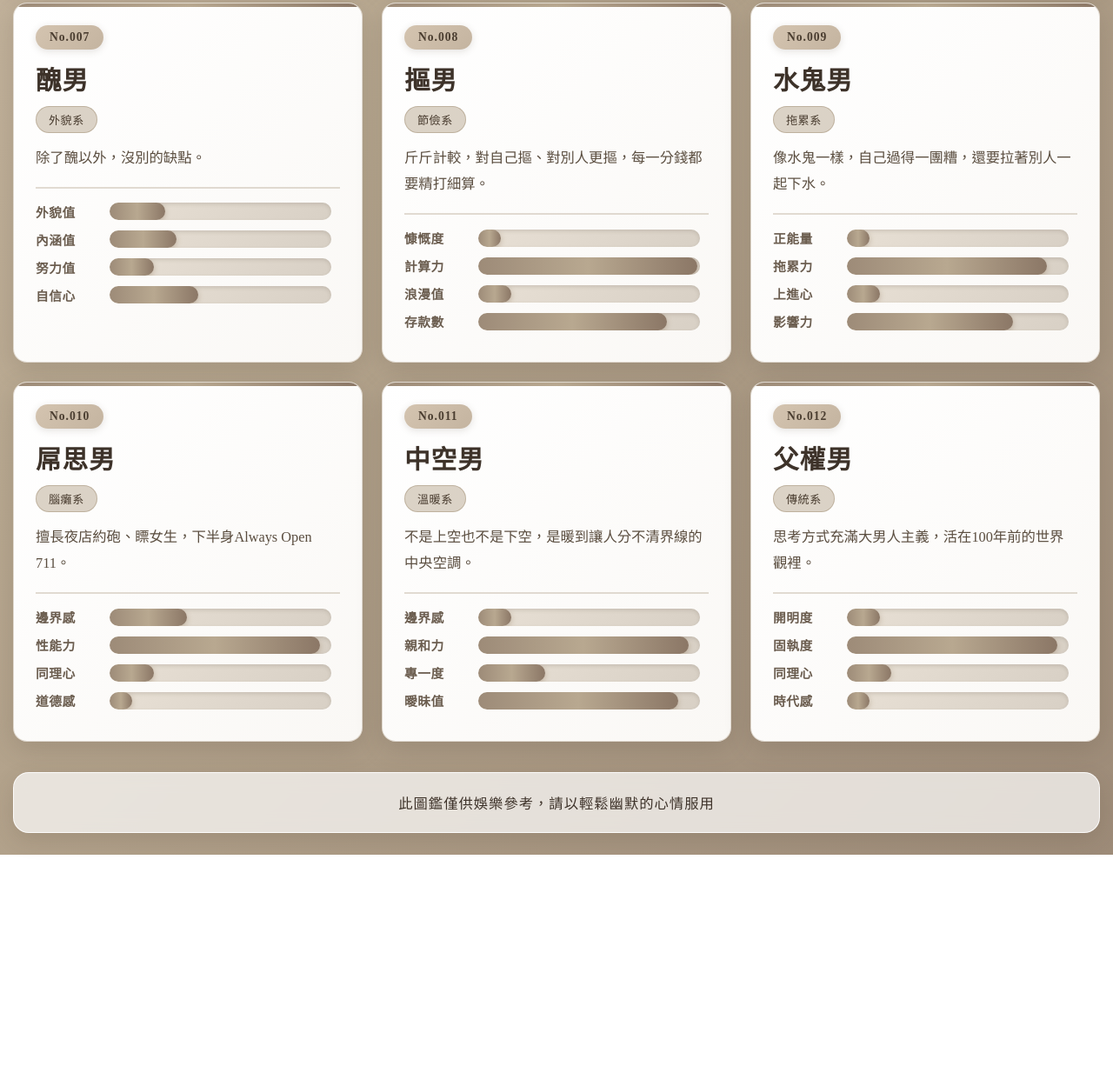
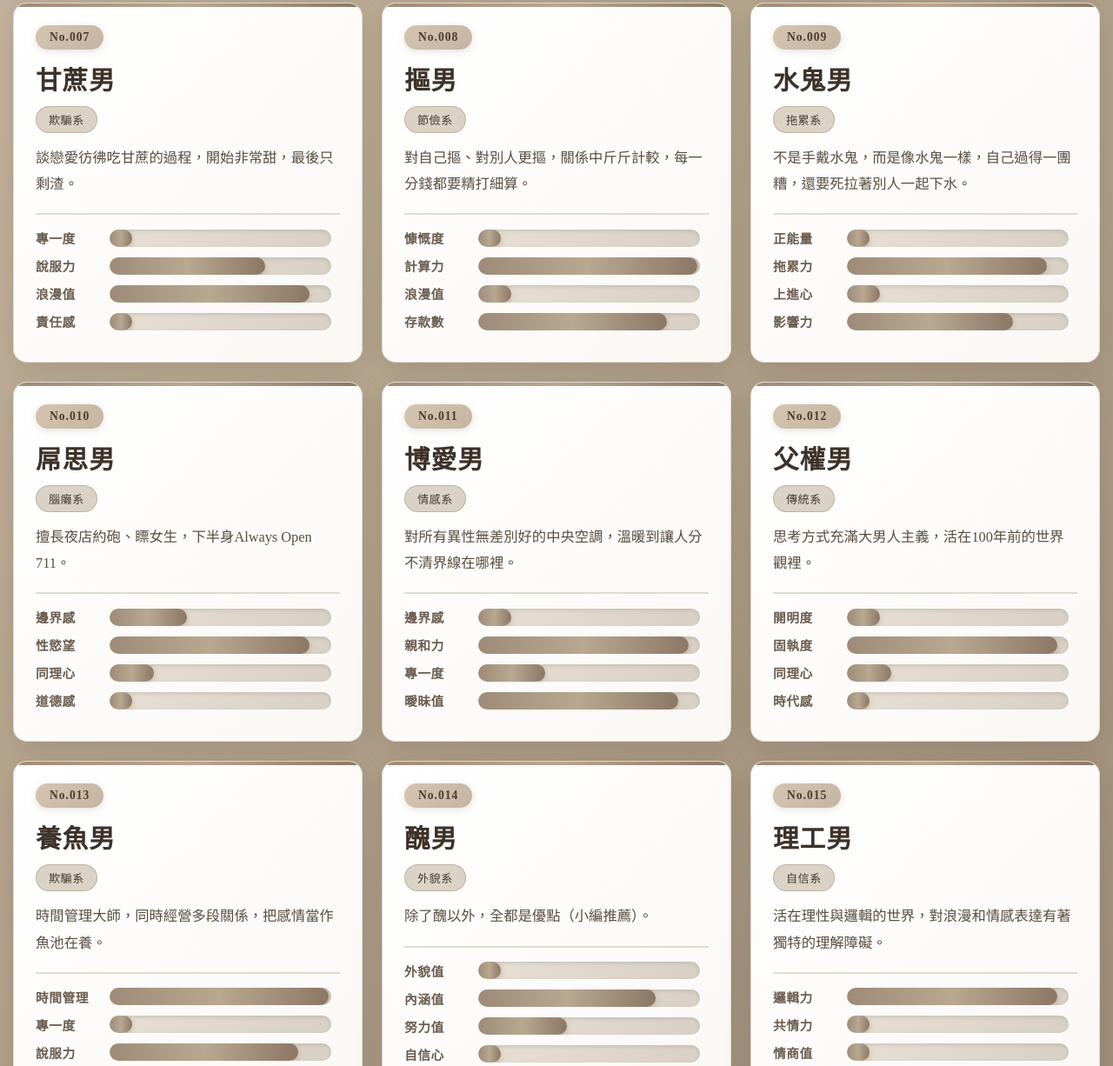
Before and after one commit to shashaliao89/male-guide, a plain HTML site: page index.html in a window 1280 px wide. Shown: the part 1097-2323 px from the top of the page at 87% size. Before the commit the page ends 2080 px from the top, so only its background shows below. Drawn offline with Linux system fonts and the light colour scheme.

Commit message:
update website

```diff
--- a/index.html
+++ b/index.html
@@ -313,7 +313,7 @@
     <div class="container">
         <header>
             <h1>世界男性圖鑑</h1>
-            <p class="subtitle">2025冬季 ｜ 下船指南</p>
+            <p class="subtitle">2025冬季下船指南｜女性同胞自救解方</p>
         </header>
 
         <div class="grid" id="card-grid"></div>
@@ -341,7 +341,7 @@
                 stats: {
                     "承諾力": 95,
                     "執行力": 15,
-                    "想像力": 98,
+                    "想像力": 70,
                     "可信度": 20
                 }
             },
@@ -355,14 +355,14 @@
                     "自信心": 99,
                     "自覺力": 10,
                     "同理心": 25,
-                    "說教力": 95
+                    "說教力": 80
                 }
             },
             {
                 number: "No.003",
                 name: "家暴男",
                 type: "危險系",
-                description: "情緒控管障礙，容易以暴力解決問題。⚠️ 請務必遠離！",
+                description: "情緒控管障礙，容易以暴力解決問題。⚠️請務必遠離！",
                 details: "特徵：無法控制情緒，習慣用言語或肢體暴力對待親密關係。如果遇到，請立即尋求協助，保護自己的安全。家暴專線：113",
                 stats: {
                     "危險性": 100,
@@ -374,14 +374,14 @@
             {
                 number: "No.004",
                 name: "媽寶男",
-                type: "依賴系",
-                description: "與母親有著無法切割的臍帶連結，生活缺乏自理能力。",
-                details: "特徵：「我媽說...」是他的口頭禪。人生大小事都要請示媽媽，甚至約會時間、伴侶人選也要媽媽認可。",
+                type: "依附系",
+                description: "與母親有著無法切割的臍帶連結，尚未斷奶，遇到問題就變回大BABY。",
+                details: "特徵：「我媽說...」是他的口頭禪。生活缺乏自理能力，人生大小事都要請示媽媽，甚至約會時間、伴侶人選也要媽媽認可。",
                 stats: {
                     "獨立性": 15,
-                    "聽媽話": 99,
-                    "決斷力": 20,
-                    "成熟度": 25
+                    "依賴性": 95,
+                    "責任感": 20,
+                    "成熟度": 20
                 }
             },
             {
@@ -389,7 +389,7 @@
                 name: "軟飯男",
                 type: "依附系",
                 description: "生活的藝術家，嘴甜、手軟，擅長依靠他人生活。",
-                details: "特徵：工作不穩定或乾脆不工作，習慣讓伴侶或家人負擔生活開銷。擅長說服自己「我還在追求夢想」。",
+                details: "特徵：工作不穩定或乾脆不工作，習慣讓伴侶或家人負擔生活開銷。擅長說服自己「我還在追求夢想的路上」。",
                 stats: {
                     "經濟力": 10,
                     "說服力": 80,
@@ -401,33 +401,33 @@
                 number: "No.006",
                 name: "洗衣機男",
                 type: "情感系",
-                description: "洗衣機一樣重複的情感模式，漂泊一生，沒有想安定下來。",
-                details: "特徵：先泡你，再糾纏不清，等妳上鉤，然後甩的一乾二淨，最後晾到一邊。",
+                description: "先泡你，再糾纏不清，等妳上鉤，然後甩的一乾二淨，最後晾到一邊。",
+                details: "特徵：只喜歡享受曖昧過程中的新鮮感，談到承諾就落跑，就像洗衣機一樣重複、漂泊的情感模式。",
                 stats: {
-                    "專一度": 10,
-                    "糾纏力": 90,
+                    "專一度": 20,
                     "征服慾": 90,
-                    "情感力": 65
+                    "承諾力": 10,
+                    "浪漫值": 70
                 }
             },
             {
                 number: "No.007",
-                name: "醜男",
-                type: "外貌系",
-                description: "除了醜以外，沒別的缺點。",
-                details: "特徵：外在條件普通，內在修養也沒跟上。重點不是長相，而是缺乏自我提升的意願和品味的培養。",
+                name: "甘蔗男",
+                type: "欺騙系",
+                description: "談戀愛彷彿吃甘蔗的過程，開始非常甜，最後只剩渣。",
+                details: "特徵：追你的時候各種手段哄你開心、甜言蜜語，追到手後開始爆露渣男本質，冷暴力、冷處理，最後逼你放棄。",
                 stats: {
-                    "外貌值": 25,
-                    "內涵值": 30,
-                    "努力值": 20,
-                    "自信心": 40
+                    "專一度": 10,
+                    "說服力": 70,
+                    "浪漫值": 90,
+                    "責任感": 10
                 }
             },
             {
                 number: "No.008",
                 name: "摳男",
                 type: "節儉系",
-                description: "斤斤計較，對自己摳、對別人更摳，每一分錢都要精打細算。",
+                description: "對自己摳、對別人更摳，關係中斤斤計較，每一分錢都要精打細算。",
                 details: "特徵：約會永遠 AA 制，甚至會計較到小數點，口頭禪：「這個CP值不高」。",
                 stats: {
                     "慷慨度": 10,
@@ -440,8 +440,8 @@
                 number: "No.009",
                 name: "水鬼男",
                 type: "拖累系",
-                description: "像水鬼一樣，自己過得一團糟，還要拉著別人一起下水。",
-                details: "特徵：生活習慣不佳，沒有上進心，還擅長使用PUA大法，影響伴侶的生活品質。",
+                description: "不是手戴水鬼，而是像水鬼一樣，自己過得一團糟，還要死拉著別人一起下水。",
+                details: "特徵：生活習慣不佳，缺乏上進心，擅長使用PUA大法，影響伴侶的生活品質。",
                 stats: {
                     "正能量": 10,
                     "拖累力": 90,
@@ -457,16 +457,16 @@
                 details: "特徵：缺乏道德觀，具有「我爽有什麼不可以」的心態，經常先使用下半身思考，事後再跪求道歉。",
                 stats: {
                     "邊界感": 35,
-                    "性能力": 95,
+                    "性慾望": 90,
                     "同理心": 20,
                     "道德感": 10
                 }
             },
             {
                 number: "No.011",
-                name: "中空男",
-                type: "溫暖系",
-                description: "不是上空也不是下空，是暖到讓人分不清界線的中央空調。",
+                name: "博愛男",
+                type: "情感系",
+                description: "對所有異性無差別好的中央空調，溫暖到讓人分不清界線在哪裡。",
                 details: "特徵：對誰都噓寒問暖，邊界感超低，經常給人曖昧的錯覺，實際上只是習慣性求關注的下頭男。",
                 stats: {
                     "邊界感": 15,
@@ -487,7 +487,46 @@
                     "同理心": 20,
                     "時代感": 10
                 }
-            }
+            },
+            {
+                number: "No.013",
+                name: "養魚男",
+                type: "欺騙系",
+                description: "時間管理大師，同時經營多段關係，把感情當作魚池在養。",
+                details: "特徵：擅長在多個對象間切換，每個人都覺得自己是特別的那一個，實際上只是魚池裡的其中一條魚。",
+                stats: {
+                    "時間管理": 99,
+                    "專一度": 10,
+                    "說服力": 85,
+                    "謊言力": 90
+                }
+            },
+              {
+                number: "No.014",
+                name: "醜男",
+                type: "外貌系",
+                description: "除了醜以外，全都是優點（小編推薦）。",
+                details: "特徵：重點其實也不是長相，而是缺乏自我提升的意願和外在品味的培養。",
+                stats: {
+                    "外貌值": 10,
+                    "內涵值": 80,
+                    "努力值": 40,
+                    "自信心": 10
+                }
+            },
+              {
+                number: "No.015",
+                name: "理工男",
+                type: "自信系",
+                description: "活在理性與邏輯的世界，對浪漫和情感表達有著獨特的理解障礙。",
+                details: "特徵：不懂察言觀色，且缺乏共感能力，偶有厭女言論出現。口頭禪：「理論上來說」。",
+                stats: {
+                    "邏輯力": 95,
+                    "共情力": 10,
+                    "情商值": 10,
+                    "務實度": 90
+                }
+            },
         ];
 
         const grid = document.getElementById('card-grid');
```
